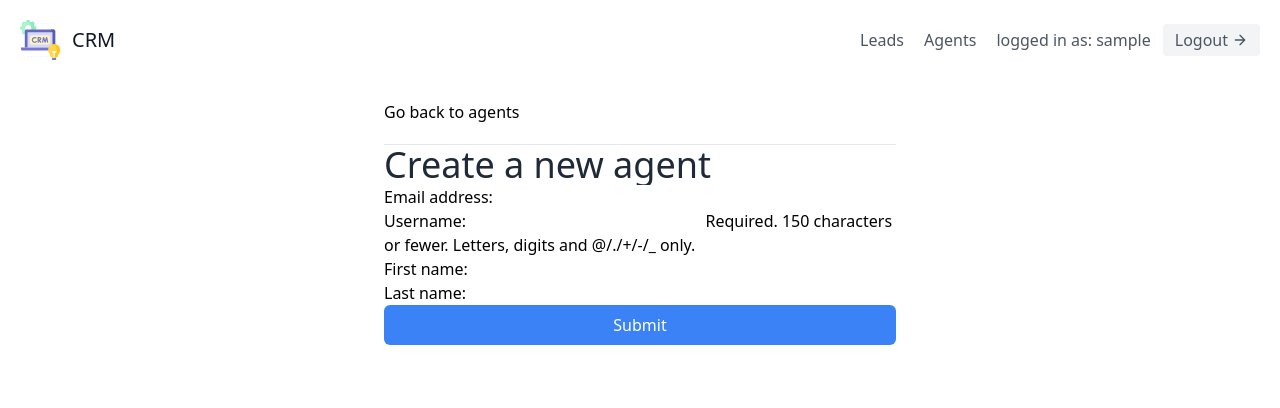
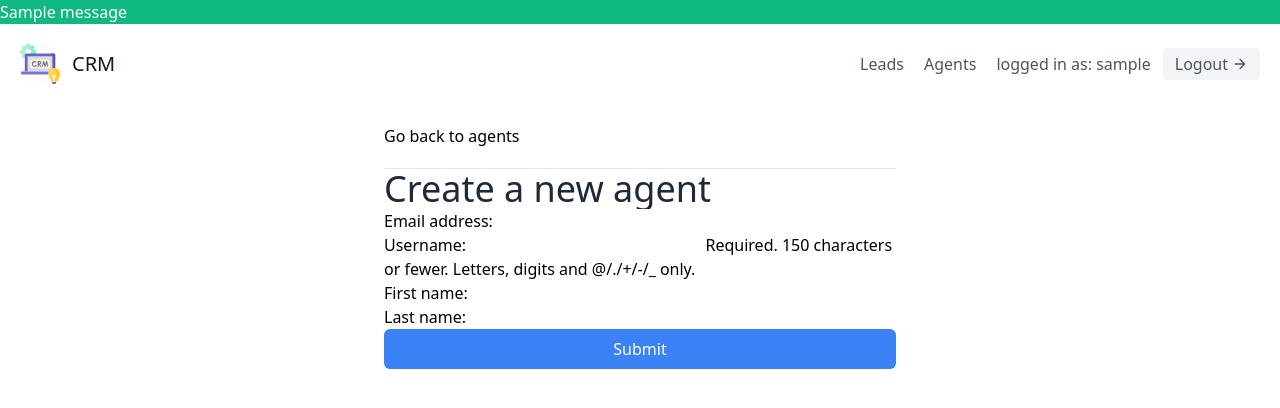
Before and after one commit to sir-meee/Django-CRM, a Django app: page /agents/create/ in a window 1280 px wide. Shown: the top 408 px of the page. Run offline with Django 3.2, Linux system fonts and the light colour scheme; a user stored in the database is signed in; tables that the repository leaves empty hold one stand-in row (values such as "Sample post"); one stand-in notice (Sample message) is shown; some libraries are stand-ins or nearby versions.

Commit message:
Message when creating a lead

```diff
--- a/leads/views.py
+++ b/leads/views.py
@@ -1,4 +1,6 @@
 import datetime
+
+from django.contrib import messages
 from django.shortcuts import render, redirect, reverse
 from django.core.mail import send_mail
 from django.http import HttpResponse
@@ -137,7 +139,7 @@ class LeadCreateView(OrganisorAndLoginRequiredMixin, generic.CreateView):
             from_email="test@test.com",
             recipient_list=["test2@test.com"]
         )
-
+        messages.success(self.request, "You have successfully created a lead")
         return super(LeadCreateView, self).form_valid(form)
 
 
--- a/templates/base.html
+++ b/templates/base.html
@@ -11,6 +11,13 @@
 </head>
 <body>
     <div class="max-w-7xl mx-auto">
+        {% if messages %}
+        <ul class="messages">
+            {% for message in messages %}
+            <li{% if message.tags %} class="{% if message.tags == 'success' %}bg-green-500 text-white{% endif %}"{% endif %}>{{ message }}</li>
+            {% endfor %}
+        </ul>
+        {% endif %}
         {% include 'navbar.html' %}
         {% block content %}
         {% endblock content %}
```
